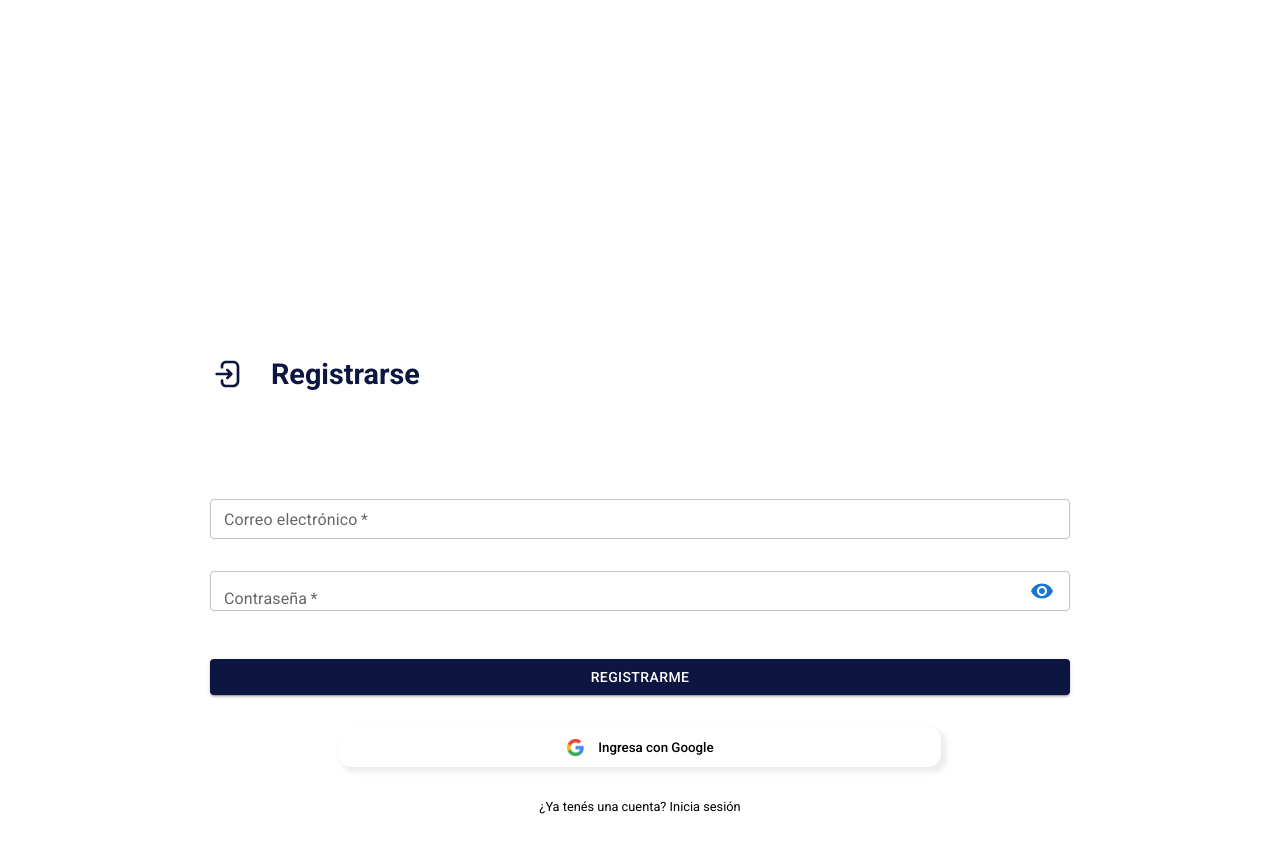
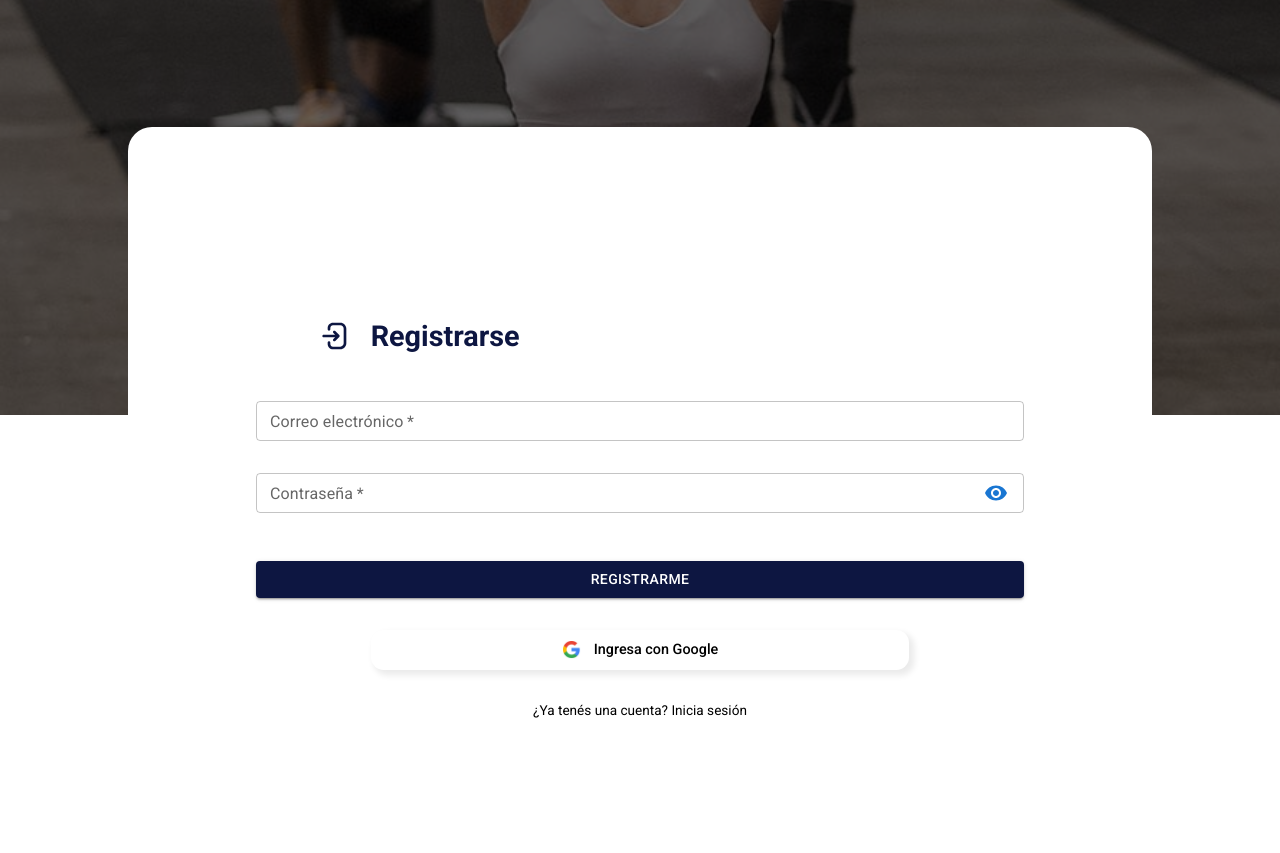
Before and after one commit to MatiCamba/Open-Invictia, a React (Vite) app: page /CalculadoraRM in a window 1280 px wide. Shown: the part 385-1238 px from the top of the page. Built offline with nearby package versions, Linux system fonts and the light colour scheme; no server answers; the database is empty.

Commit message:
fondo en login

```diff
--- a/src/components/NavListDrawer.jsx
+++ b/src/components/NavListDrawer.jsx
@@ -80,16 +80,14 @@ export const NavListDrawer = ({name, photoURL, state}) => {
                 </List>
             </nav>
 
-            <Divider/>
+            <Divider sx={{marginTop: '0.5rem'}}/>
 
             <List>
-                <ListItem>
-                    <ListItemButton onClick={handleLogout}>
+                <ListItem onClick={handleLogout}>
                         <ListItemIcon>
                             <img src={logoutIcon} className="nav-icon"/>
                         </ListItemIcon>
                         <p className="list-title">Cerrar sesión</p>
-                    </ListItemButton>
                 </ListItem>
             </List>
 
--- a/src/index.css
+++ b/src/index.css
@@ -23,9 +23,10 @@
     margin-left: 0.8rem;
     font-weight: 500;
     font-family: 'Roboto', sans-serif ;
+    font-size: 0.9rem;
 }
 .btn-transparent{
-    font-size: 0.8rem;
+    font-size: 0.85rem;
     background-color: transparent;
     color: black;
     border: none;
@@ -39,8 +40,9 @@
 .container-formL {
     display: flex;
     justify-content: start;
-    padding-left: 10%;
+    padding-left: 8%;
     align-items: center;
+    margin-bottom: 1rem;
 }
 .title-form {
     font-size: 1.8rem;
@@ -53,8 +55,22 @@
     width: 2rem;
 }
 .container-login{
-    padding: 8%;
-    margin-top: 50%;
+    padding-top: 40%;
+    background-image: url('./assets/crossfitlogin.jpg');
+    height: 100vh;
+    position: relative;
+    background-position: center center;
+	background-size: cover;
+	background-repeat: no-repeat;
+}
+.container-login::before {
+    content:'';
+	position: absolute;
+    top: 0;
+	bottom: 0;
+	left: 0;
+	right: 0;
+	background-color: rgba(0,0,0,0.6);
 }
 .menu-svg {
     width: 2rem;
@@ -73,6 +89,7 @@
 
 .nav-icon {
     width: 1.9rem;
+    margin-left: 0.5rem;
 }
 .right-icon {
     width: 1.9rem;
--- a/src/main.jsx
+++ b/src/main.jsx
@@ -14,7 +14,7 @@ import './index.css'
 ReactDOM.render(
   <React.StrictMode>
     <BrowserRouter>
-      <SnackbarProvider autoHideDuration={2000}>
+      <SnackbarProvider autoHideDuration={2000} sx={{ fontFamily: "Roboto, sans-serif" }}>
         <App />
       </SnackbarProvider>
     </BrowserRouter>
--- a/src/pages/Login.jsx
+++ b/src/pages/Login.jsx
@@ -10,7 +10,6 @@ export const Login = () => {
 
     const auth = useAuth()
     const [passwRegister, setPasswRegister] = useState("")
-    const [name, setName] = useState("")
     const [register, setRegister] = useState(true)
 
     const [email, setEmail] = useState("")
@@ -60,15 +59,27 @@ export const Login = () => {
 
     return (
             <div className="container-login">
+
+                <Box
+                    component="form"
+                    onSubmit={onSubmit}
+                    sx={{
+                        display: "flex",
+                        flexDirection: "column",
+                        gap: "2rem",
+                        padding: "10%",
+                        backgroundColor: "white",
+                        borderRadius: "1.5rem",
+                        width: "80%",
+                        margin: "auto",
+                        paddingTop: "15%",
+                        position: "relative"
+                    }}
+                >
                     <div className="container-formL">
                         <img src={svgLogin} alt="login" className="svg-login" />
                         <h1 className='title-form'>{register ? 'Registrarse' : 'Iniciar sesión'}</h1>
                     </div>
-            <Box
-                component="form"
-                onSubmit={onSubmit}
-                sx={{ display: "flex", flexDirection: "column", gap: "2rem", padding: "10%" }}
-            >
 
                     <TextField
                         required
@@ -88,7 +99,7 @@ export const Login = () => {
                         required
                         variant="outlined"
                         >
-                    <InputLabel htmlFor="password">Contraseña</InputLabel>
+                        <InputLabel htmlFor="password" size="small">Contraseña</InputLabel>
                         <OutlinedInput
                             size='small'
                             value={passwRegister}
```
Also changed, not shown: src/assets/crossfitlogin.jpg (added). Lines whose indentation alone changed are shown as unchanged.
